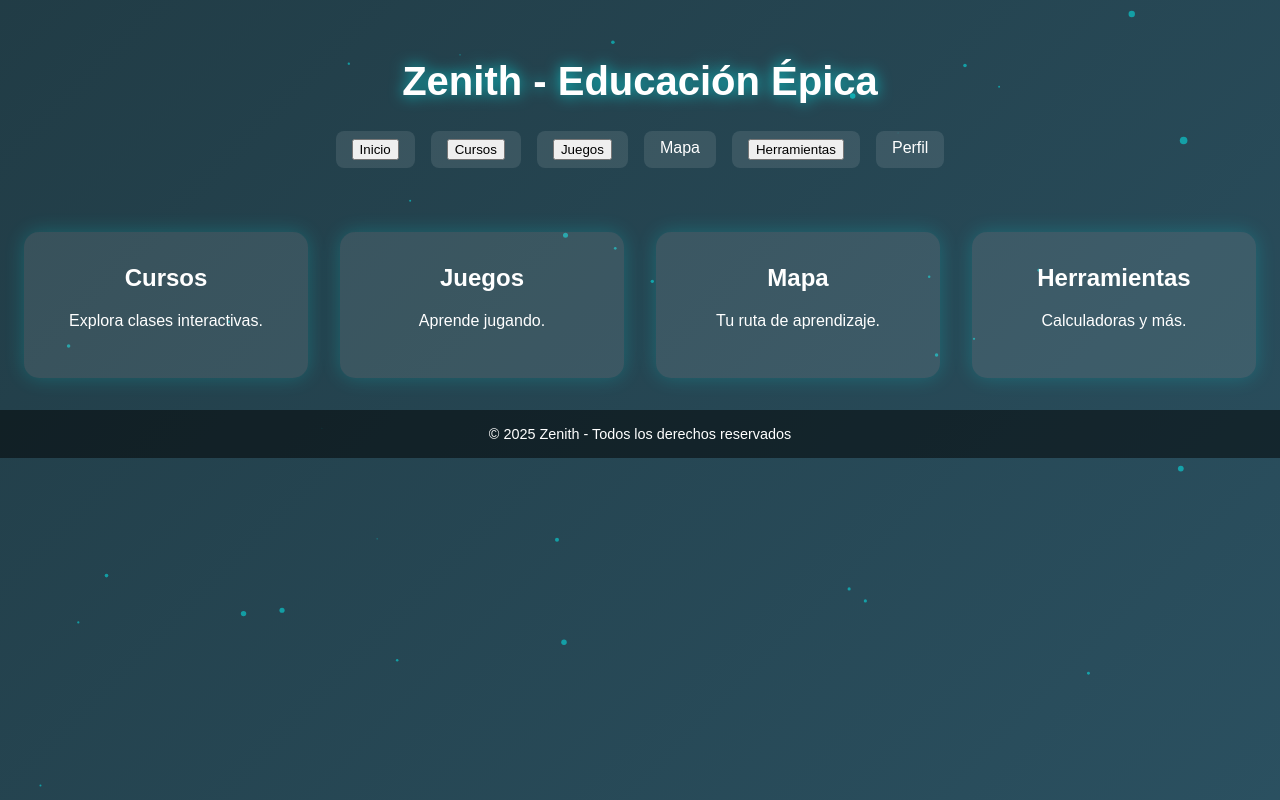
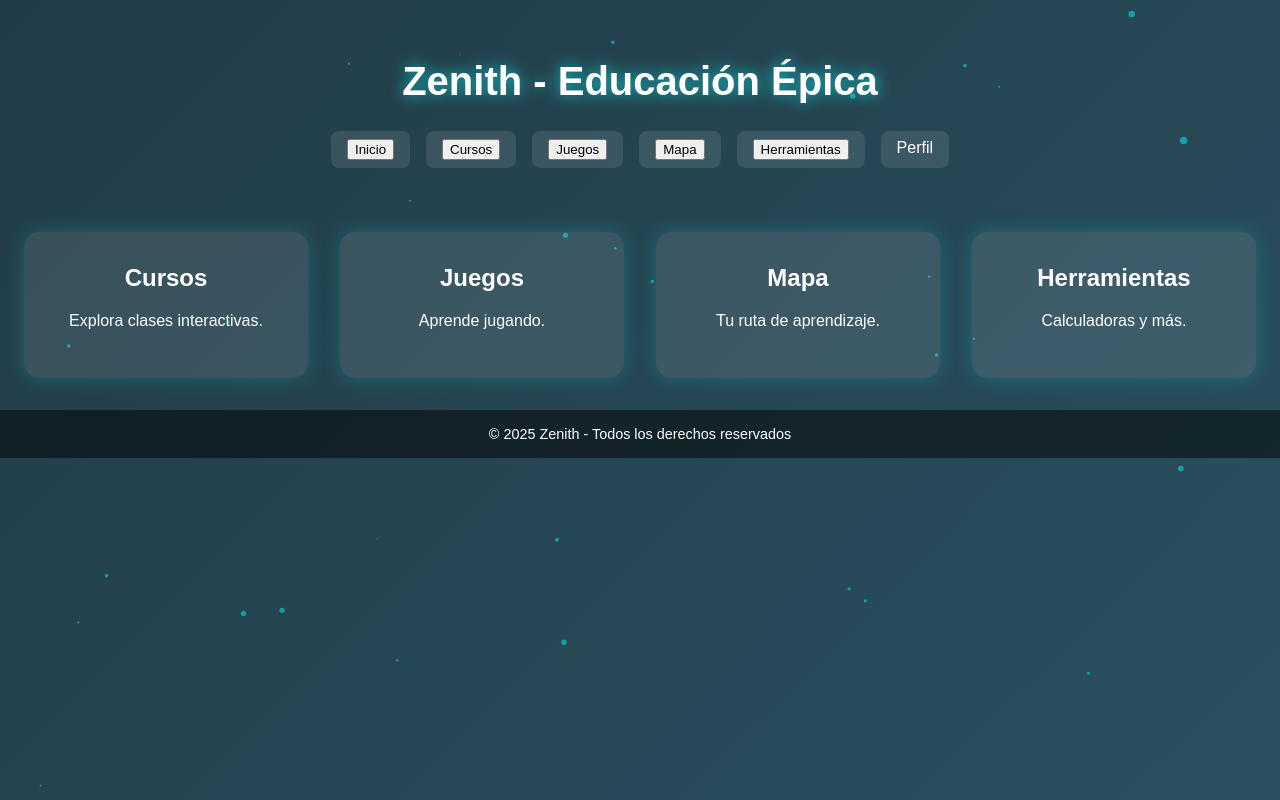
Before and after one commit to DerekSantos09/Zenith, a plain HTML site: page index.html in a window 1280 px wide. Drawn offline with Linux system fonts and the light colour scheme.

Commit message:
Update index.html

```diff
--- a/index.html
+++ b/index.html
@@ -121,7 +121,7 @@
       <a href="chatbox.html"><button>Inicio</button></a>
       <a href="education.html"><button>Cursos</button></a>
       <a href="games.html"><button>Juegos</button></a>
-      <a href="#">Mapa</a>
+      <a href="maps.html"><button>Mapa</button></a>
       <a href="tools.html"><button>Herramientas</button></a>
       <a href="#">Perfil</a>
     </nav>
```
